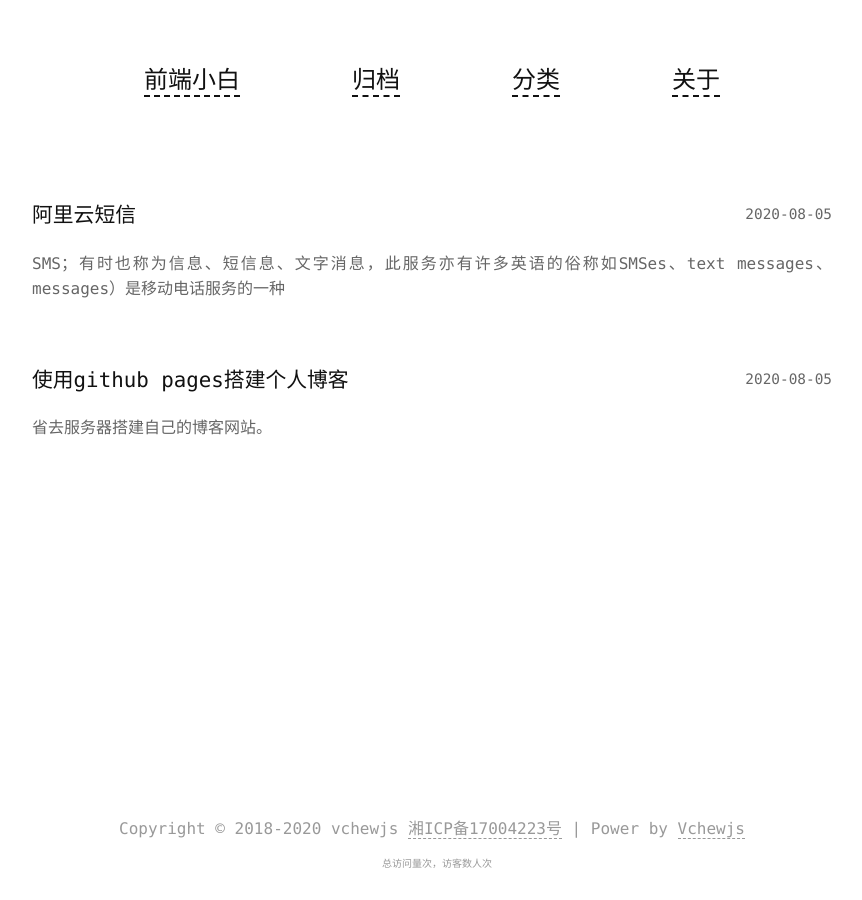
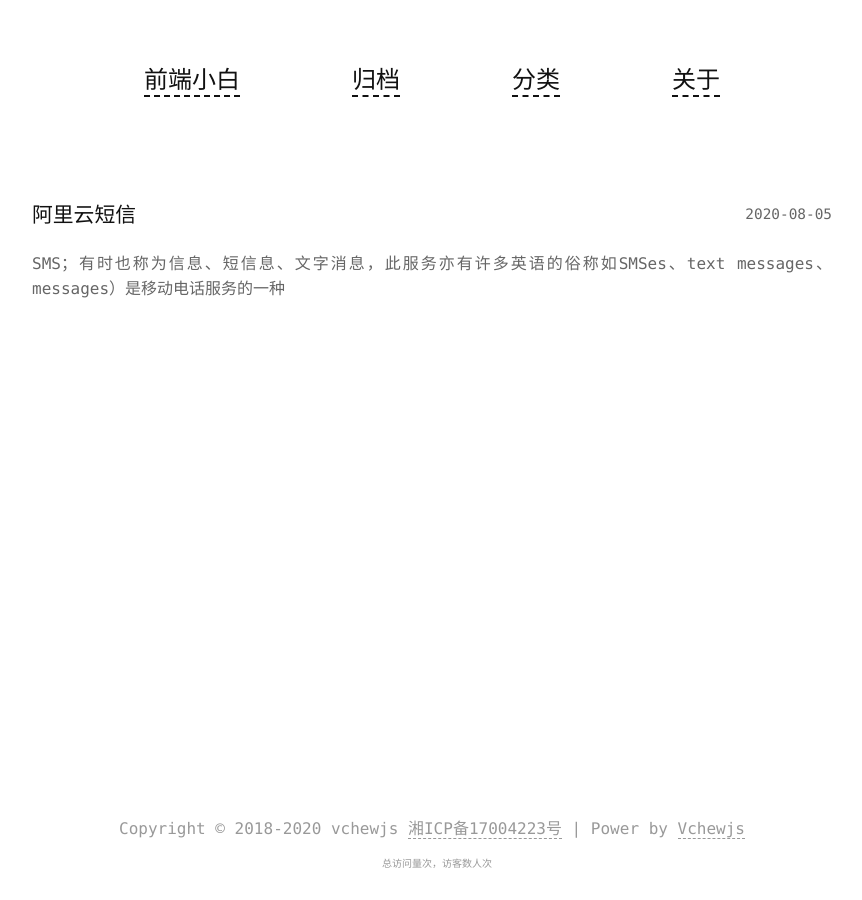
Before and after one commit to vchewjs/vchewjs.github.io, a Jekyll site: the page built from articles.md, in a window 1280 px wide. Shown: the whole page, without its empty margins (208-1070 px from the left). Built offline with Jekyll 4.4.1, drawn with Linux system fonts in a browser that asks for light colours; comment, search, counter and statistics services are not loaded; part of the change alters nothing that is shown.

Commit message:
关闭评论删除文章

````diff
--- a/_config.yml
+++ b/_config.yml
@@ -104,16 +104,16 @@ reward_description: 如果你觉得本文对你有帮助，不妨请我喝杯咖
 
 # --- 评论设置 ---
 # 开启评论，取消下面一行注解，并填写相应评论运营商提供的 id，目前仅支持来必力和 gitment
-comment: true
-# 来必力 uid
-# livere_uid:
-# gitment 用户主，即 GitHub 用户名
-gitment_owner: vchewjs
-# GitHub pages 仓库名，如：vchewjs.github.io
-gitment_repo: vchewjs.github.io
-# gitment 提供的对应 id 和 secret
-gitment_client_id: 97fc3fe0fe00168ee985
-gitment_secret: 94368e427a5bc3322d6b938f154d3a554c495ce5
+# comment: true
+# # 来必力 uid
+# # livere_uid:
+# # gitment 用户主，即 GitHub 用户名
+# gitment_owner: vchewjs
+# # GitHub pages 仓库名，如：vchewjs.github.io
+# gitment_repo: vchewjs.github.io
+# # gitment 提供的对应 id 和 secret
+# gitment_client_id: 97fc3fe0fe00168ee985
+# gitment_secret: 94368e427a5bc3322d6b938f154d3a554c495ce5
 # --- 评论设置 ---
 
 plugins:
--- a/_posts/2020-08-05-built-a-github-page.md
+++ /dev/null
@@ -1,39 +0,0 @@
----
-title: 使用github pages搭建个人博客
-date:  2020-08-05 11:26:33 +0800
-category: blog
-tags: test
-excerpt: 省去服务器搭建自己的博客网站。
----
-
-偶然一次知道使用github repo可以存放静态网页代码，因此可以以此来搭建自己的博客。以前在服务器中搭过wordpress，但是一旦服务器挂了，博客文件也都没了。因此在github中搭建博客也不失为一个不错的解决方案。
-
-github pages官方网站：https://pages.github.com/
-
-官方推荐jeklly主题框架，因此在github中找到了这个主题：https://github.com/showzeng/Minimalism，感觉不错，因此把它clone下来上传到自己的github。
-
-**1.准备步骤：新建一个repo，仓库名字为xxx.github.io，其中xxx为你github的username。**
-
-**2.把想要的主题clone下来：**
-示例代码：
-```
-git clone https://github.com/showzeng/Minimalism.git
-```
-
-
-**3.再把刚才自己新建的repo clone下来：**
-```
-git clone http://github.com/varenyzc/varenyzc.github.io.git
-```
-
-**4.接着把主题文件夹中除了.git文件夹全部复制到自己仓库所在的文件夹**
-
-**5.在自己仓库文件夹中右键git bash here**
-代码如下：
-```
-git add .
-git commit -m "first commit"
-git push -u origin master
-```
-
-至此完成博客的搭建。过点时间访问xxx.github.io就可以访问到你的博客啦！
````
